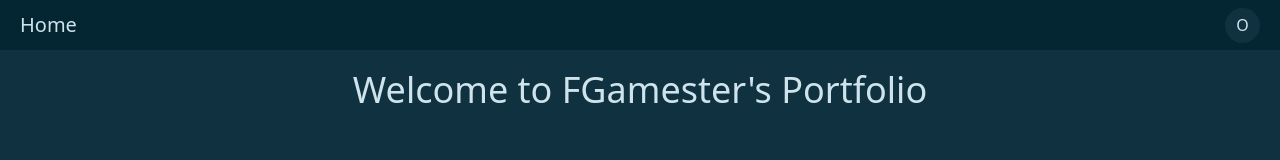
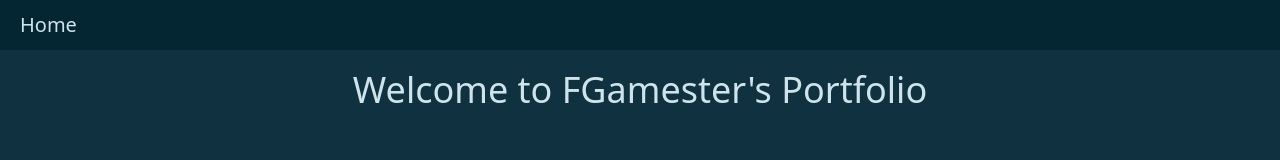
Before and after one commit to fgamester/portfolio, a React (Vite) app: page / in a window 1280 px wide. Shown: the top 160 px of the page. Built offline with nearby package versions, Linux system fonts and the light colour scheme; no server answers.

Commit message:
unused button hidden

```diff
--- a/src/components/NavBar.tsx
+++ b/src/components/NavBar.tsx
@@ -20,9 +20,10 @@ export default function NavBar() {
                     {data?.hobbies && data.hobbies.length > 0 && <Link to='/hobbies' className={`hover:underline underline-offset-2 ${currentPath === '/hobbies' && 'text-pf-dark-2 underline'}`}>My hobbies</Link>}
                 </div>
             </div>
-            <button className="bg-pf-dark-5 size-pf-7 rounded-full">
+            { /* (<button className="bg-pf-dark-5 size-pf-7 rounded-full">
                 O
-            </button>
+            </button>)
+             */}
         </nav>
     )
 }
```
